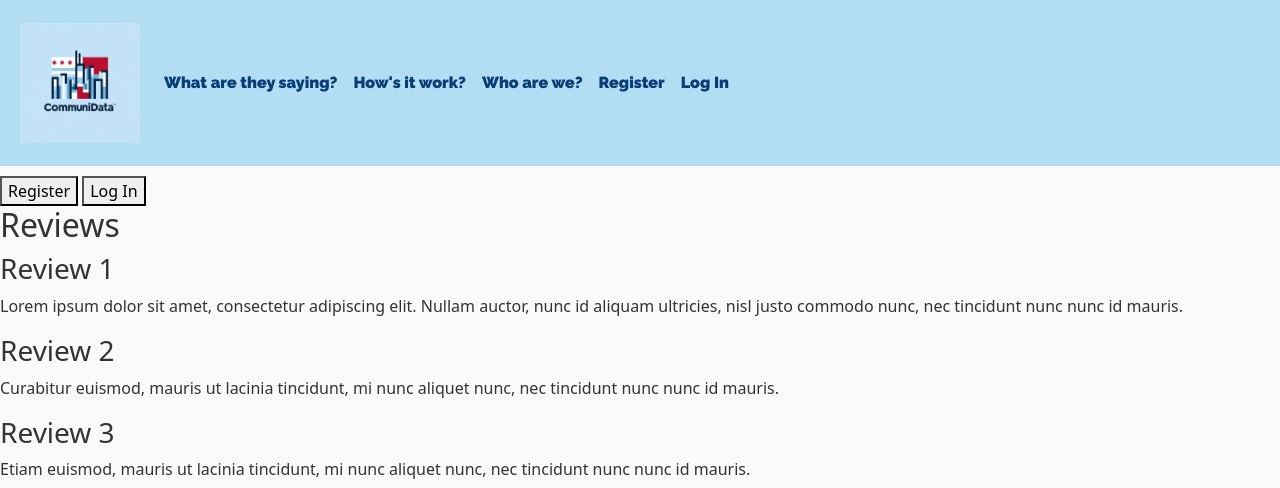
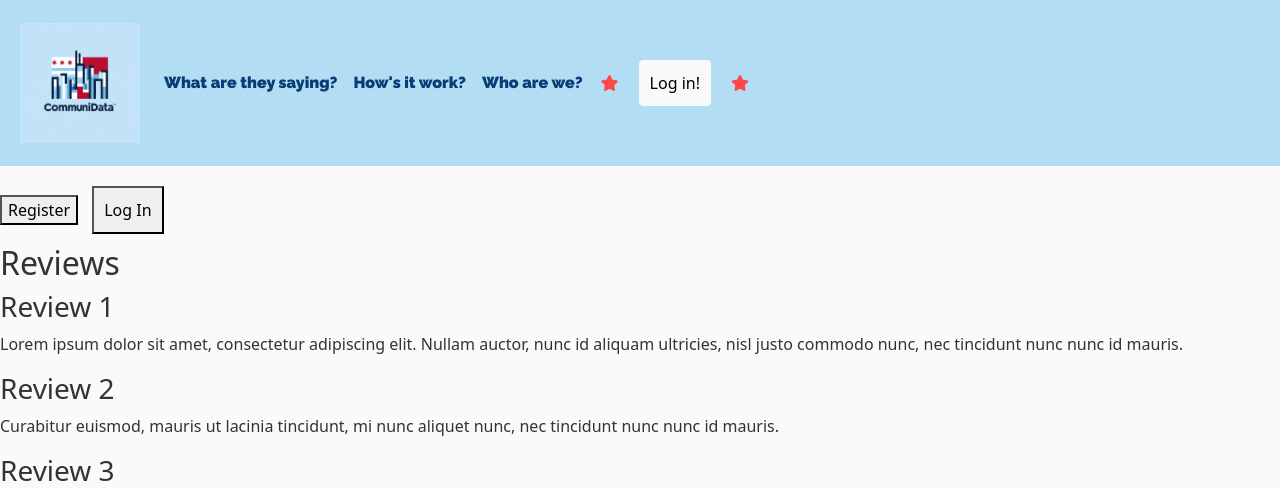
Before and after one commit to wesordonez/CommuniData, a Django app: page / in a window 1280 px wide. Shown: the top 488 px of the page. Run offline with Django 4.2, Linux system fonts and the light colour scheme; some libraries are stand-ins or nearby versions.

Commit message:
added login button and red stars

```diff
--- a/data_visualizer/home/static/home/main.css
+++ b/data_visualizer/home/static/home/main.css
@@ -101,12 +101,16 @@ img {
   display: inline-block;
 }
 
-/* .header-link.active {
-  font-weight: 500;
-  .star-indicator {
-    display: inline;
-  }
-} */
 .header-link .star-indicator {
   display: none;
 }
+
+.login-star-indicator {
+  color: #FF4747;
+  padding: 10px;
+}
+
+.login-button {
+  padding: 10px;
+  margin: 10px;
+}
--- a/data_visualizer/home/templates/home/home.html
+++ b/data_visualizer/home/templates/home/home.html
@@ -48,9 +48,10 @@
                         </a>
                     </div>
                     <!-- Navbar Right Side -->
-                    <div class="navbar-nav">
-                        <a class="nav-item nav-link header-link" href="">Register</a>
-                        <a class="nav-item nav-link header-link" href="">Log In</a>
+                    <div class="navbar-nav mr-auto align-items-center">
+                        <i class="fa-solid fa-star login-star-indicator"></i>
+                        <button type="button" class="btn btn-light login-button">Log in!</button>
+                        <i class="fa-solid fa-star login-star-indicator"></i>
                     </div>
                 </div>
             </div>
```
